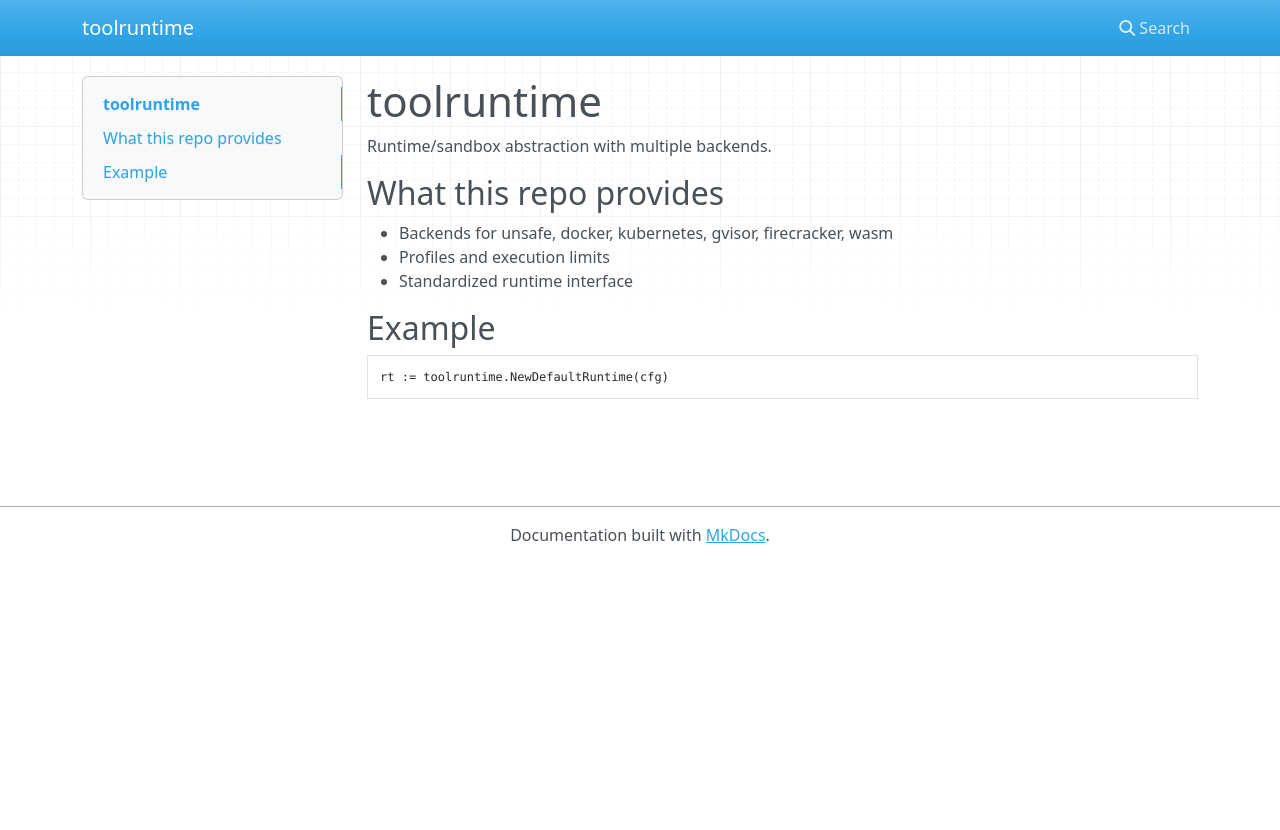
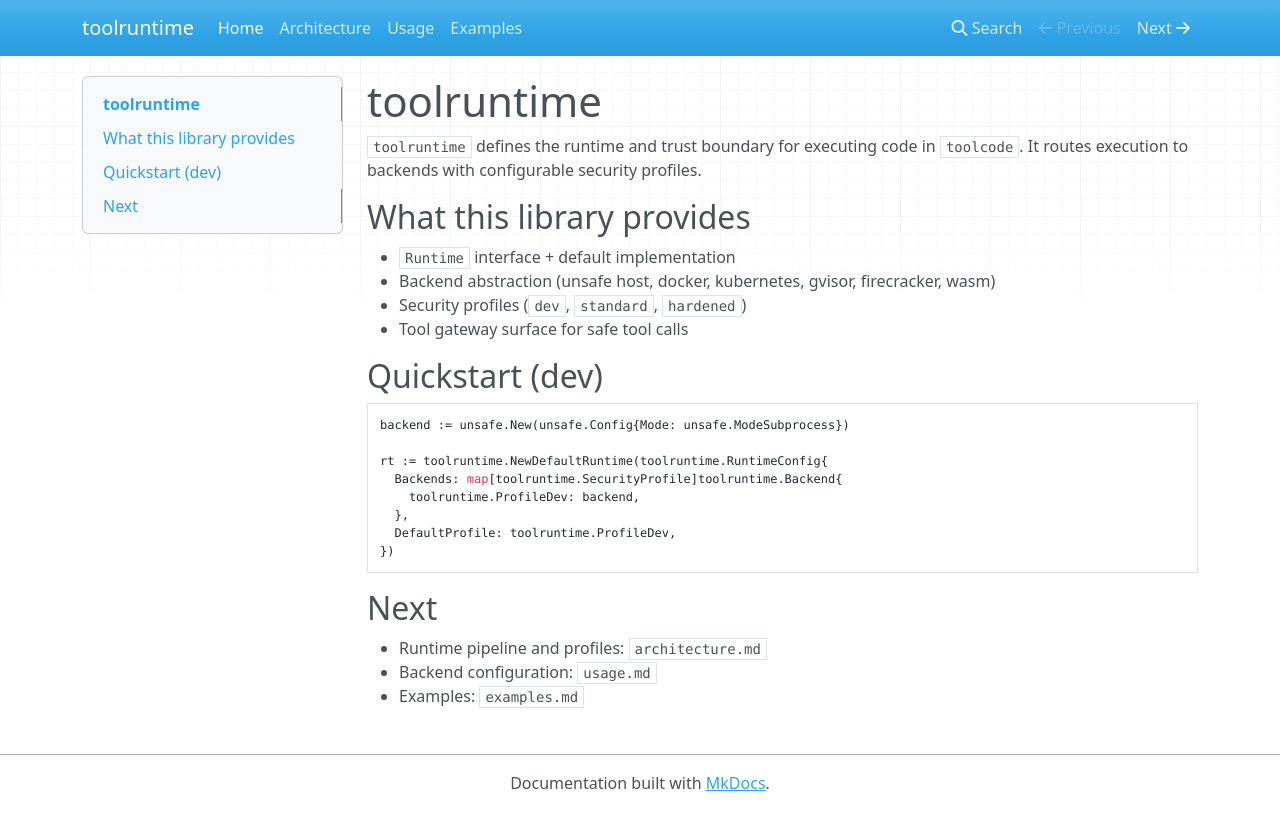
Before and after one commit to jonwraymond/toolruntime, an MkDocs documentation site: the page built from docs/index.md, in a window 1280 px wide. Shown: the top 830 px of the page. Built offline with MkDocs 1.6.1, drawn with Linux system fonts in a browser that asks for light colours; nearby versions of some CDN libraries.

Commit message:
Expand documentation

````diff
--- a/docs/index.md
+++ b/docs/index.md
@@ -1,15 +1,30 @@
 # toolruntime
 
-Runtime/sandbox abstraction with multiple backends.
+`toolruntime` defines the runtime and trust boundary for executing code in
+`toolcode`. It routes execution to backends with configurable security profiles.
 
-## What this repo provides
+## What this library provides
 
-- Backends for unsafe, docker, kubernetes, gvisor, firecracker, wasm
-- Profiles and execution limits
-- Standardized runtime interface
+- `Runtime` interface + default implementation
+- Backend abstraction (unsafe host, docker, kubernetes, gvisor, firecracker, wasm)
+- Security profiles (`dev`, `standard`, `hardened`)
+- Tool gateway surface for safe tool calls
 
-## Example
+## Quickstart (dev)
 
 ```go
-rt := toolruntime.NewDefaultRuntime(cfg)
+backend := unsafe.New(unsafe.Config{Mode: unsafe.ModeSubprocess})
+
+rt := toolruntime.NewDefaultRuntime(toolruntime.RuntimeConfig{
+  Backends: map[toolruntime.SecurityProfile]toolruntime.Backend{
+    toolruntime.ProfileDev: backend,
+  },
+  DefaultProfile: toolruntime.ProfileDev,
+})
 ```
+
+## Next
+
+- Runtime pipeline and profiles: `architecture.md`
+- Backend configuration: `usage.md`
+- Examples: `examples.md`
--- a/mkdocs.yml
+++ b/mkdocs.yml
@@ -2,3 +2,6 @@ site_name: toolruntime
 docs_dir: docs
 nav:
   - Home: index.md
+  - Architecture: architecture.md
+  - Usage: usage.md
+  - Examples: examples.md
````
Also changed, not shown: docs/architecture.md (added, +26 -0 lines), docs/examples.md (added, +32 -0 lines), docs/usage.md (added, +35 -0 lines).
